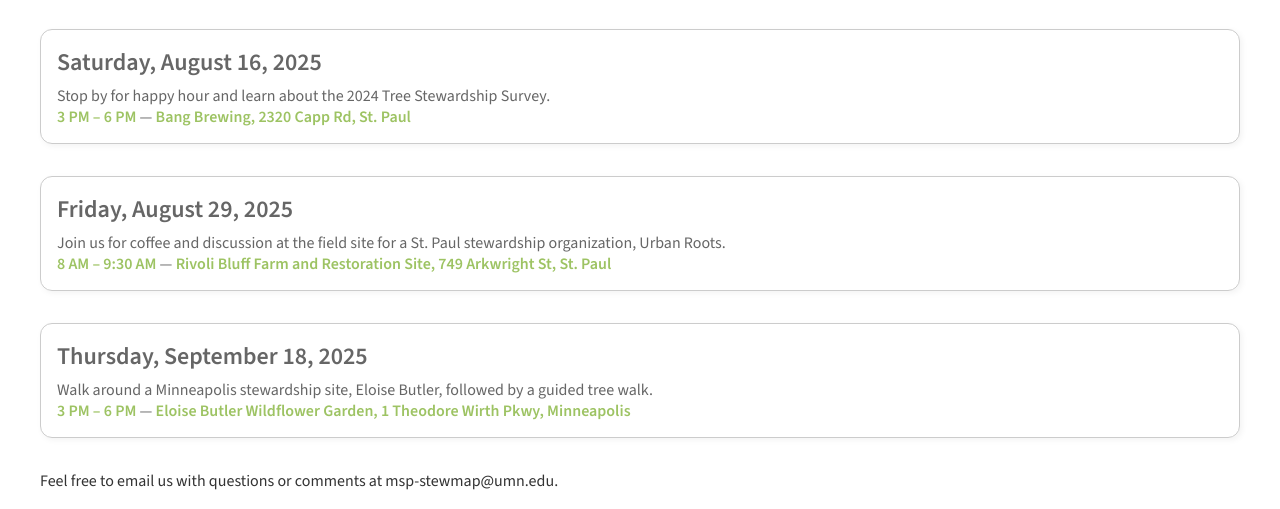
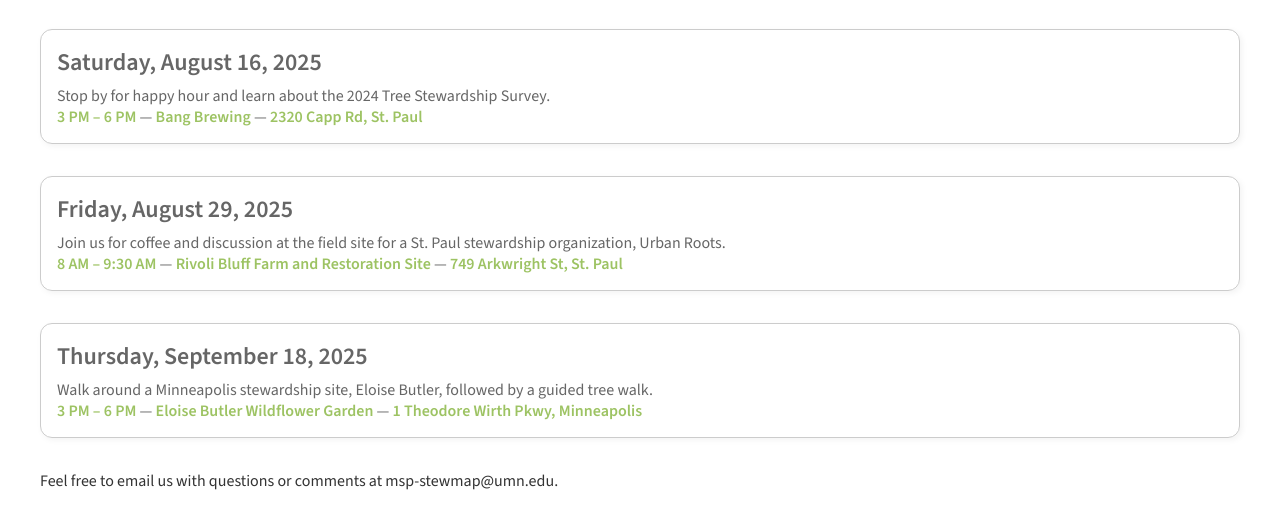
Before and after one commit to MSP-LTER/stewmap, a Jekyll site: the page built from events.md, in a window 1280 px wide. Shown: the part 200-709 px from the top of the page. Built offline with Jekyll 4.4.1, drawn with Linux system fonts in a browser that asks for light colours.

Commit message:
Update events.md

```diff
--- a/events.md
+++ b/events.md
@@ -54,7 +54,8 @@ layout: default
   </div>
   <div>
     <span class="event-highlight">3 PM – 6 PM</span> —
-    <span class="event-highlight">Bang Brewing, 2320 Capp Rd, St. Paul</span>
+    <span class="event-highlight">Bang Brewing</span> —
+    <span class="event-highlight">2320 Capp Rd, St. Paul</span>
   </div>
 </div>
 
@@ -65,7 +66,8 @@ layout: default
   </div>
   <div>
     <span class="event-highlight">8 AM – 9:30 AM</span> —
-    <span class="event-highlight">Rivoli Bluff Farm and Restoration Site, 749 Arkwright St, St. Paul</span>
+    <span class="event-highlight">Rivoli Bluff Farm and Restoration Site</span> —
+    <span class="event-highlight">749 Arkwright St, St. Paul</span>
   </div>
 </div>
 
@@ -76,7 +78,8 @@ layout: default
   </div>
   <div>
     <span class="event-highlight">3 PM – 6 PM</span> —
-    <span class="event-highlight">Eloise Butler Wildflower Garden, 1 Theodore Wirth Pkwy, Minneapolis</span>
+    <span class="event-highlight">Eloise Butler Wildflower Garden</span> —
+     <span class="event-highlight">1 Theodore Wirth Pkwy, Minneapolis</span>
   </div>
 </div>
 
```
